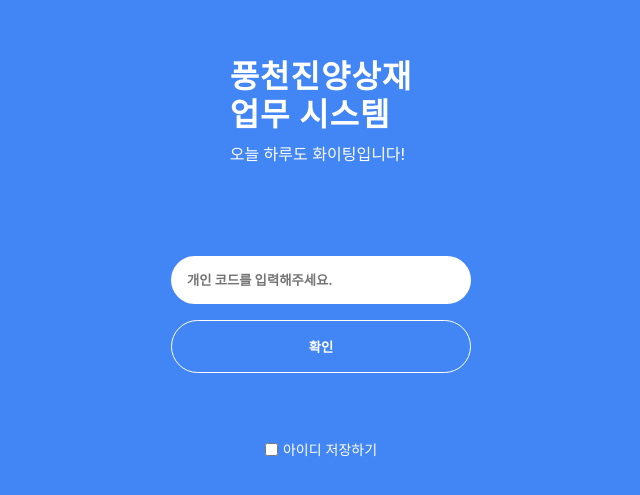
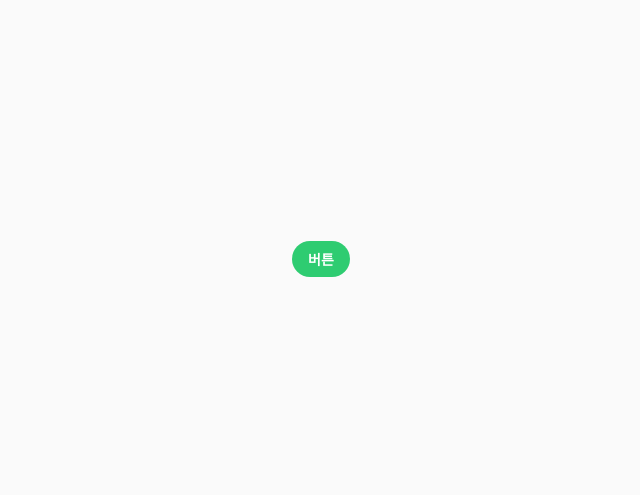
Before and after one commit to j-yesung/volume-calculator, a React (Vite) app: page / in a window 1280 px wide. Shown: the part 141-636 px from the top of the page, without its empty margins (319-959 px from the left). Built offline with nearby package versions, Linux system fonts and the light colour scheme; a web font is replaced by a local one.

Commit message:
feat: Button 컴포넌트 작업 중

```diff
--- a/src/app/providers/index.tsx
+++ b/src/app/providers/index.tsx
@@ -1,15 +1,20 @@
-import GlobalStyle from "@/styles/global";
-
 import { PropsWithChildren } from "react";
 
+import { ThemeProvider } from "@emotion/react";
+
 import { QueryClient, QueryClientProvider } from "@tanstack/react-query";
+
+import GlobalStyle from "~/styles/global";
+import { theme } from "~/styles/theme";
 
 const Provider = ({ children }: PropsWithChildren) => {
 	const queryclinet = new QueryClient();
 	return (
 		<QueryClientProvider client={queryclinet}>
-			<GlobalStyle />
-			{children}
+			<ThemeProvider theme={theme}>
+				<GlobalStyle />
+				{children}
+			</ThemeProvider>
 		</QueryClientProvider>
 	);
 };
--- a/src/app/routers/GeneralRouter.tsx
+++ b/src/app/routers/GeneralRouter.tsx
@@ -1,4 +1,4 @@
-import { ROUTE_LIST } from "@/constants/router";
+import { ROUTE_LIST } from "~/constants/router";
 
 import { RouteObject } from "react-router-dom";
 
--- a/src/components/Button/index.tsx
+++ b/src/components/Button/index.tsx
@@ -1,5 +1,91 @@
-const Button = () => {
-  return <button>Click me</button>;
+import { css } from "@emotion/react";
+
+import { ButtonColorType, theme } from "~/styles/theme";
+
+type ButtonSize = "small" | "medium" | "large";
+
+interface ButtonProps {
+	children: React.ReactNode;
+	size: ButtonSize;
+	color: keyof ButtonColorType;
+	disabled?: boolean;
+	onClick: () => void;
+}
+
+const sizeStyles = {
+	small: css`
+		padding: 8px 16px;
+		font-size: 14px;
+		border-radius: 20px;
+	`,
+	medium: css`
+		padding: 12px 20px;
+		font-size: 16px;
+		border-radius: 24px;
+	`,
+	large: css`
+		padding: 16px 24px;
+		font-size: 18px;
+		border-radius: 28px;
+	`,
+};
+
+const colorStyles = {
+	primary: css`
+		background-color: ${theme.buttonColors.primary};
+		color: ${theme.colors.base};
+	`,
+	secondary: css`
+		background-color: ${theme.buttonColors.secondary};
+		color: ${theme.colors.base};
+	`,
+	warning: css`
+		background-color: ${theme.buttonColors.warning};
+		color: ${theme.colors.base};
+	`,
+	danger: css`
+		background-color: ${theme.buttonColors.danger};
+		color: ${theme.colors.base};
+	`,
+	success: css`
+		background-color: ${theme.buttonColors.success};
+		color: ${theme.colors.base};
+	`,
+};
+
+const baseStyle = css`
+	border: none;
+	cursor: pointer;
+	transition: all 0.2s ease-in-out;
+	outline: none;
+	font-weight: 600;
+
+	&:hover {
+		opacity: 0.9;
+	}
+
+	&:disabled {
+		cursor: not-allowed;
+		background-color: #e0e0e0 !important;
+		color: #9e9e9e !important;
+		opacity: 1;
+		border: none;
+		&:hover {
+			opacity: 1;
+		}
+	}
+`;
+
+const Button = ({ children, color, size, disabled, onClick }: ButtonProps) => {
+	return (
+		<button
+			css={[baseStyle, sizeStyles[size], colorStyles[color]]}
+			onClick={onClick}
+			disabled={disabled}
+		>
+			{children}
+		</button>
+	);
 };
 
 export default Button;
--- a/src/constants/router.tsx
+++ b/src/constants/router.tsx
@@ -1,4 +1,4 @@
-import Home from "@/pages/home";
+import Home from "~/pages/home";
 
 import { RouteObject } from "react-router-dom";
 
--- a/src/pages/home/index.tsx
+++ b/src/pages/home/index.tsx
@@ -1,10 +1,21 @@
-import Main from "./components/Main";
+import { css } from "@emotion/react";
+
+import Button from "~/components/Button";
 
 const Home = () => {
 	return (
-		<>
-			<Main />
-		</>
+		<div
+			css={css`
+				display: flex;
+				justify-content: center;
+				align-items: center;
+				min-height: 100vh;
+			`}
+		>
+			<Button color="primary" size="small" onClick={() => console.log("눌렀냐")}>
+				버튼
+			</Button>
+		</div>
 	);
 };
 
--- /dev/null
+++ b/src/styles/theme.ts
@@ -0,0 +1,43 @@
+import { Theme } from "@emotion/react";
+
+const colors = {
+	base: "#ffffff",
+	primary: "#2ecc71",
+	secondary: "#3498db",
+	warning: "#f1c40f",
+	danger: "#e74c3c",
+	success: "#27ae60",
+};
+
+const backgroundColors = {
+	base: "#4285f4",
+};
+
+const fontSizes = {
+	small: "1rem",
+	medium: "1.5rem",
+	large: "2rem",
+};
+
+const buttonColors = {
+	primary: "#2ecc71",
+	secondary: "#3498db",
+	warning: "#f1c40f",
+	danger: "#e74c3c",
+	success: "#27ae60",
+};
+
+export type ColorType = typeof colors;
+
+export type BackgroundColorType = typeof backgroundColors;
+
+export type FontSizeType = typeof fontSizes;
+
+export type ButtonColorType = typeof buttonColors;
+
+export const theme: Theme = {
+	colors,
+	backgroundColors,
+	fontSizes,
+	buttonColors,
+};
--- a/tsconfig.json
+++ b/tsconfig.json
@@ -27,7 +27,7 @@
 
 		"baseUrl": ".",
 		"paths": {
-			"@/*": ["./src/*"]
+			"~/*": ["./src/*"]
 		}
 	}
 }
--- a/vite.config.ts
+++ b/vite.config.ts
@@ -5,7 +5,7 @@ import { defineConfig } from "vite";
 export default defineConfig({
 	plugins: [react()],
 	resolve: {
-		alias: [{ find: "@", replacement: "/src" }],
+		alias: [{ find: "~", replacement: "/src" }],
 	},
 	server: {
 		port: 3000,
```
Also changed, not shown: src/styles/emotion.d.ts (added, +12 -0 lines), 1 other file (tests, documents, lock files or other folders).
